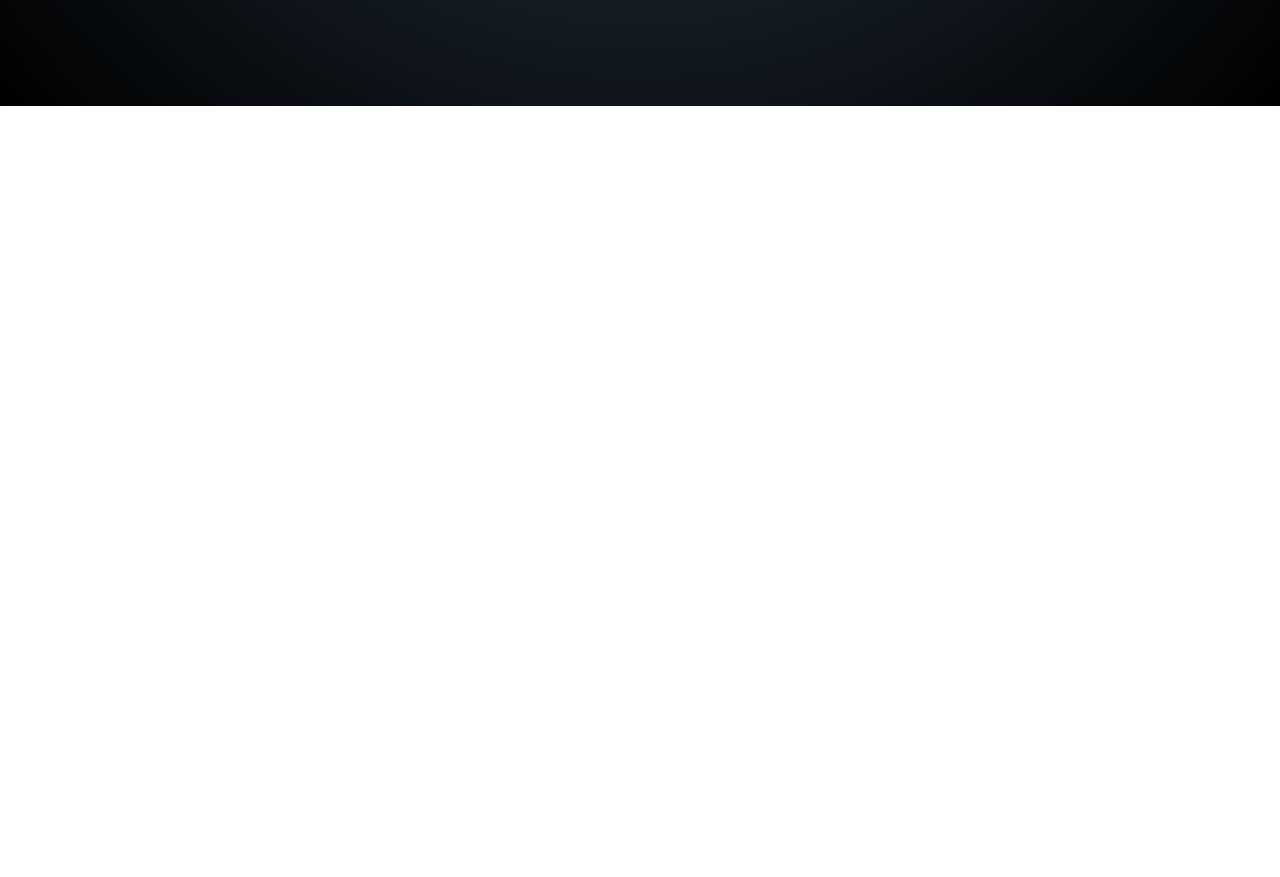
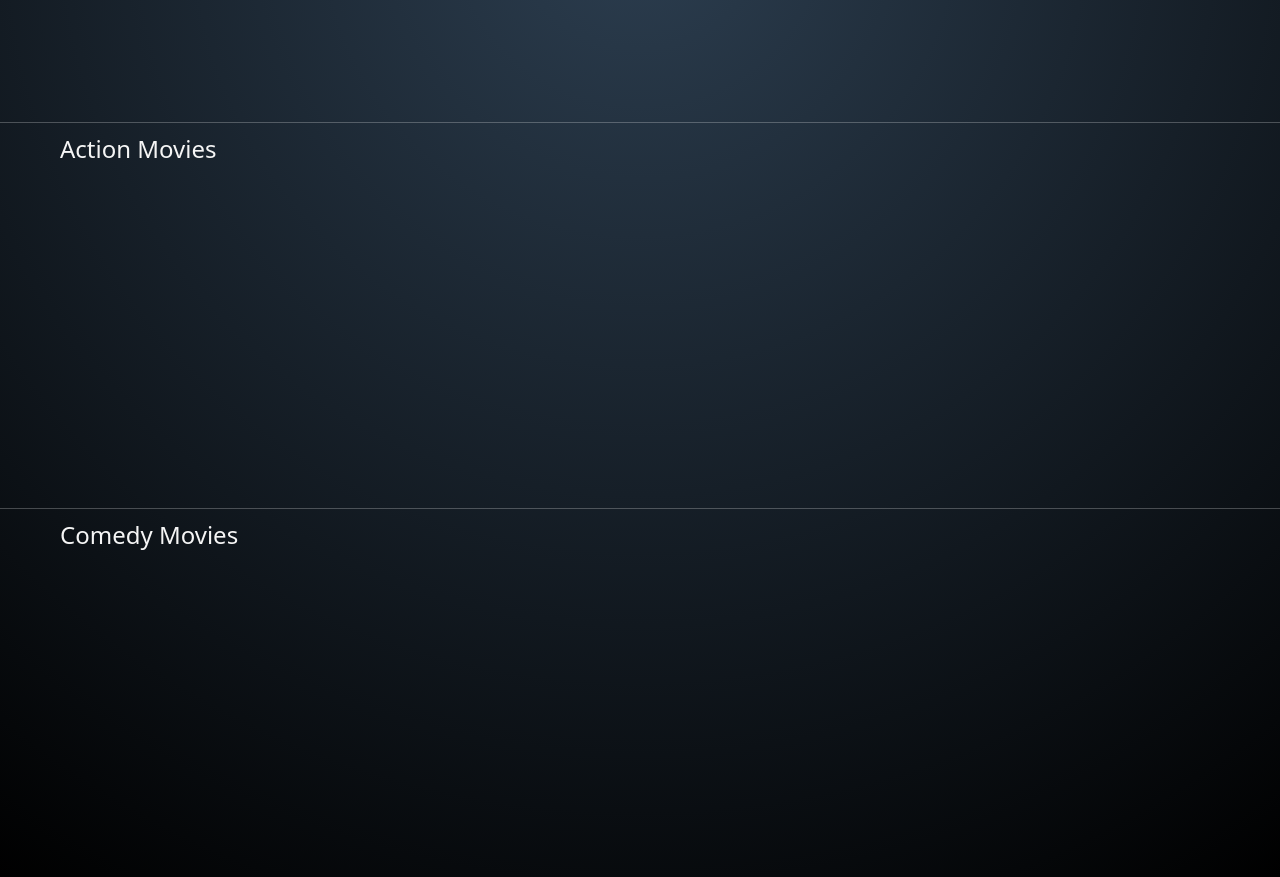
Before and after one commit to snagila/react-movie-wishList, a React (Vite) app: page / in a window 1280 px wide. Shown: the part 1040-1917 px from the top of the page. Before the commit the page ends 1146 px from the top, so only its background shows below. Built offline with nearby package versions, Linux system fonts and the light colour scheme.

Commit message:
need to pass params fir handleOnClick

```diff
--- a/src/App.css
+++ b/src/App.css
@@ -33,7 +33,11 @@ body {
 }
 .mainCard {
   background: var(--main-color);
+  margin-left: 30px;
 }
 .mainCardRow {
   overflow-x: scroll;
 }
+.mainCardRow::-webkit-scrollbar {
+  background: none;
+}
--- a/src/components/MovieDetails.jsx
+++ b/src/components/MovieDetails.jsx
@@ -22,11 +22,17 @@ const MovieDetails = ({ searchedMovies, handleOnClick }) => {
           <Row className="ms-1">Awards: {searchedMovies.Awards}</Row>
         </div>
         <div className=" ms-5 mt-2">
-          <button className="btn btn-warning " onClick={handleOnClick}>
+          <button
+            className="btn btn-warning "
+            onClick={() => handleOnClick("Action")}
+          >
             + Action
           </button>
 
-          <button className="btn btn-danger ms-3" onClick={handleOnClick}>
+          <button
+            className="btn btn-danger ms-3"
+            onClick={() => handleOnClick("Comedy")}
+          >
             + Comedy
           </button>
         </div>
--- a/src/components/MovieWishListContainer.jsx
+++ b/src/components/MovieWishListContainer.jsx
@@ -44,10 +44,18 @@ const MovieWishListContainer = () => {
       />
       <hr />
       <WishList title="Your Movie WishList" WishListArg={WishListArg} />
-      {/* <hr />
-      <WishList title="Action Movies" />
       <hr />
-      <WishList title="Comedy Movies" /> */}
+      <WishList
+        title="Action Movies"
+        Genre="Action"
+        WishListArg={WishListArg}
+      />
+      <hr />
+      <WishList
+        title="Comedy Movies"
+        Genre="Comedy"
+        WishListArg={WishListArg}
+      />
     </>
   );
 };
--- a/src/components/WishList.jsx
+++ b/src/components/WishList.jsx
@@ -1,6 +1,9 @@
 import { Button, Card, Row } from "react-bootstrap";
 
-const WishList = ({ title, WishListArg }) => {
+const WishList = ({ title, WishListArg, Genre }) => {
+  const filteredWishList = Genre
+    ? WishListArg.filter((movie) => movie.Genre === Genre)
+    : WishListArg;
   return (
     <>
       <div className="">
@@ -8,8 +11,8 @@ const WishList = ({ title, WishListArg }) => {
           <h4 style={{ marginTop: "-4px", alignItems: "center" }}>{title}</h4>
         </Row>
         <Row style={{ height: "40vh", gap: "1em" }} className="mainCardRow">
-          {WishListArg.map((item, i) => (
-            <Card style={{ width: "18rem" }} className="mainCard">
+          {filteredWishList.map((item, i) => (
+            <Card style={{ width: "18rem" }} className="mainCard" key={i}>
               <Card.Img variant="top" src={item.Poster} height={200} />
               <Card.Body>
                 <Card.Title style={{ color: "white" }}>{item.Title}</Card.Title>
```
